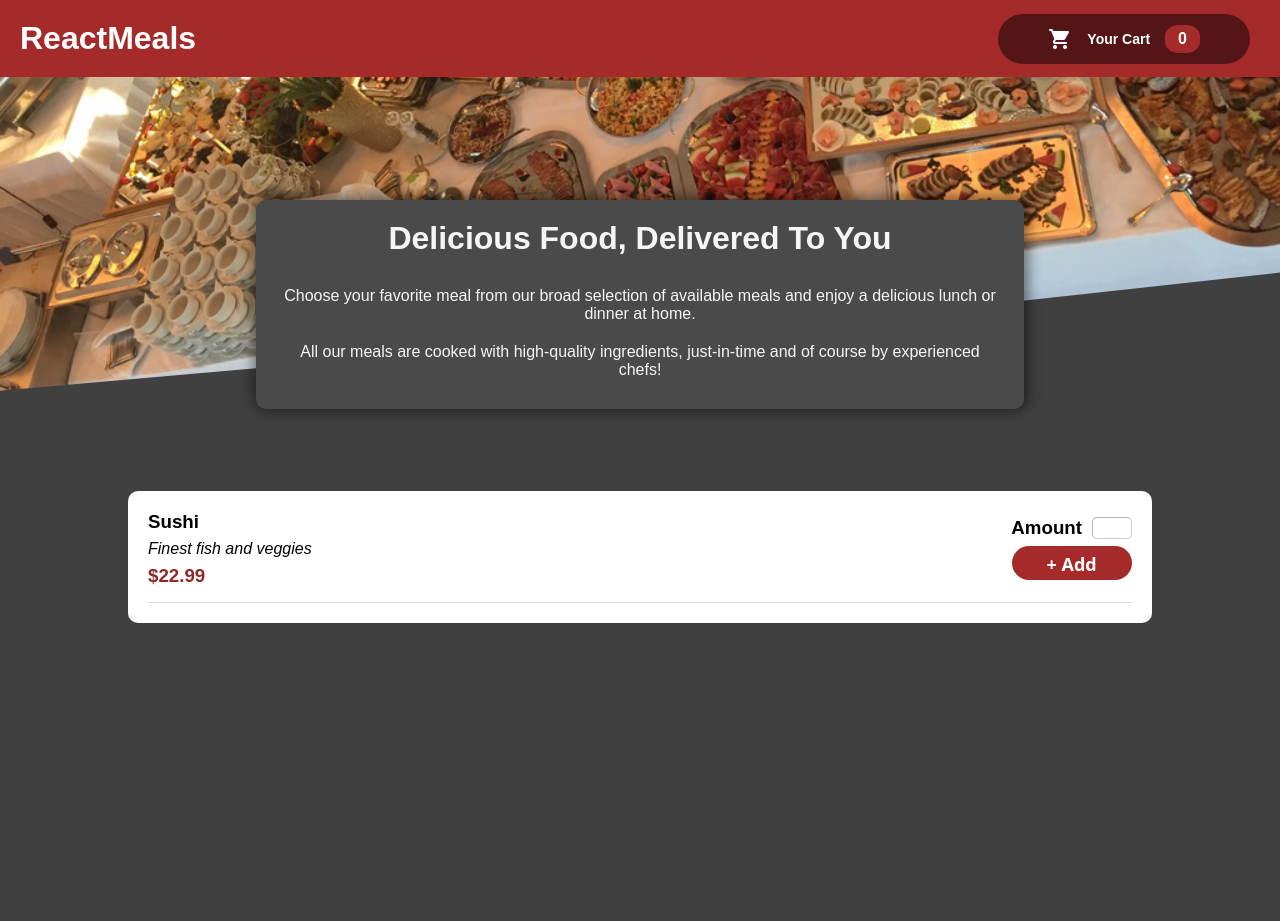
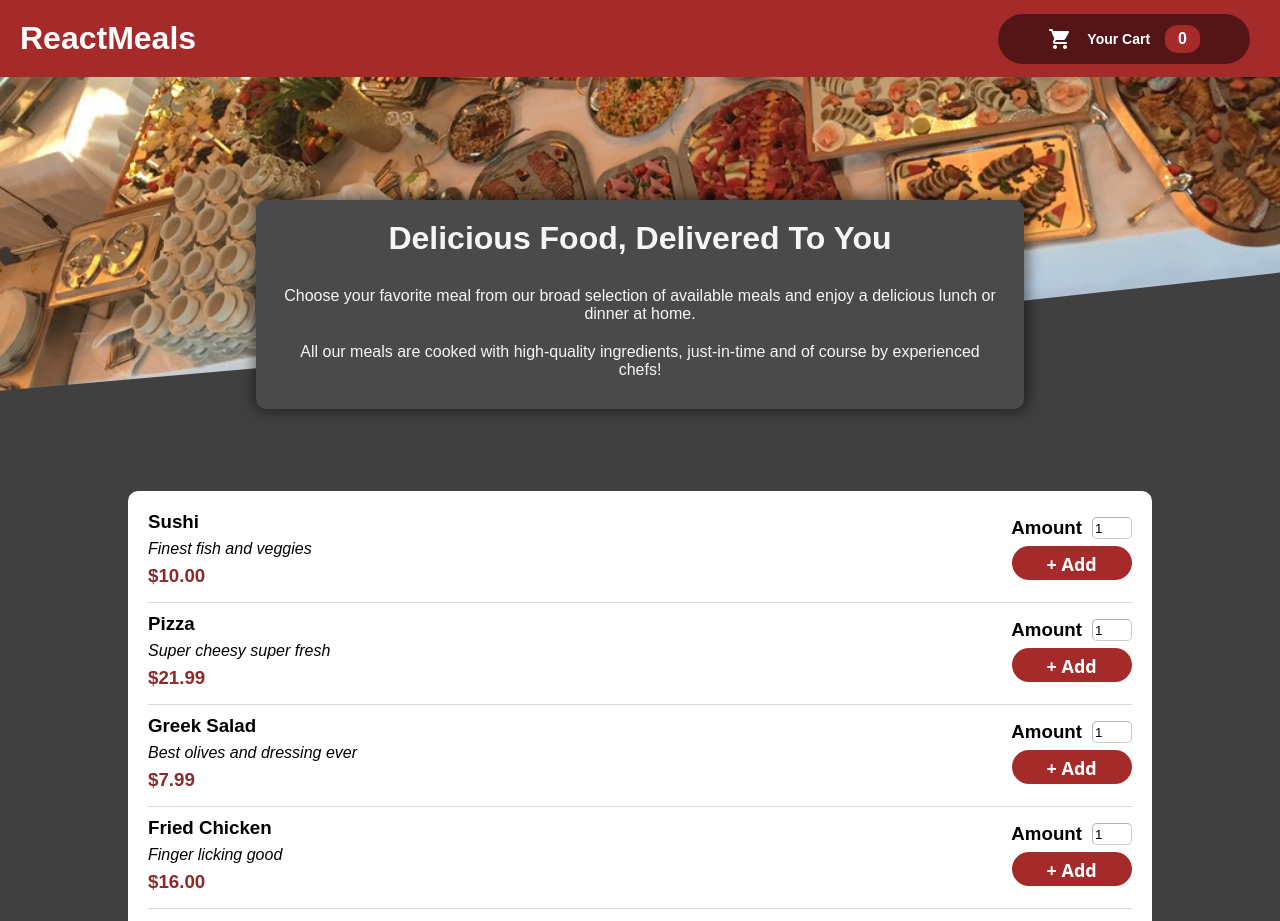
Before and after one commit to KZdesigns/orderApp, a React (Create React App) app: page / in a window 1280 px wide. Shown: the top 921 px of the page. Before the commit the page ends 800 px from the top, so only its background shows below. Built offline with nearby package versions, Linux system fonts and the light colour scheme.

Commit message:
created menuItems object and passed object via props to menue to map through and create a  menuItem for each item in the object

```diff
--- a/src/App.js
+++ b/src/App.js
@@ -5,12 +5,51 @@ import HeaderCard from "./components/HeaderCard/HeaderCard";
 import Menu from "./components/Menu/Menu";
 
 function App() {
+  const itemOne = {
+    name: "Sushi",
+    description: "Finest fish and veggies",
+    cost: 10.0,
+    amount: 1,
+  };
+  const itemTwo = {
+    name: "Pizza",
+    description: "Super cheesy super fresh",
+    cost: 21.99,
+    amount: 1,
+  };
+  const itemThree = {
+    name: "Greek Salad",
+    description: "Best olives and dressing ever",
+    cost: 7.99,
+    amount: 1,
+  };
+  const itemFour = {
+    name: "Fried Chicken",
+    description: "Finger licking good",
+    cost: 16.0,
+    amount: 1,
+  };
+  const itemFive = {
+    name: "Hamburger",
+    description: "Juicy 100% beef",
+    cost: 12.5,
+    amount: 1,
+  };
+  const itemSix = {
+    name: "Sandwhich",
+    description: "With turkey and avocado",
+    cost: 9.5,
+    amount: 1,
+  };
+
+  const menuItems = [itemOne, itemTwo, itemThree, itemFour, itemFive, itemSix];
+
   return (
     <React.Fragment>
       <Navigation />
       <Jumbotron />
       <HeaderCard />
-      <Menu />
+      <Menu menuItems={menuItems} />
     </React.Fragment>
   );
 }
--- a/src/components/Menu/Menu.js
+++ b/src/components/Menu/Menu.js
@@ -2,10 +2,17 @@ import React from "react";
 import MenuItem from "../MenuItem/MenuItem";
 import classes from "./Menu.module.css";
 
-const Menu = () => {
+const Menu = (props) => {
   return (
     <div className={classes.container}>
-      <MenuItem></MenuItem>
+      {props.menuItems.map((menuItem) => (
+        <MenuItem
+          name={menuItem.name}
+          description={menuItem.description}
+          cost={menuItem.cost}
+          amount={menuItem.amount}
+        />
+      ))}
     </div>
   );
 };
--- a/src/components/MenuItem/MenuItem.js
+++ b/src/components/MenuItem/MenuItem.js
@@ -5,14 +5,18 @@ const MenuItem = (props) => {
   return (
     <div className={classes.item}>
       <div className={classes.leftSide}>
-        <h3 className={classes.itemHeader}>Sushi</h3>
-        <p className={classes.itemText}>Finest fish and veggies</p>
-        <h3 className={classes.itemCost}>$22.99</h3>
+        <h3 className={classes.itemHeader}>{props.name}</h3>
+        <p className={classes.itemText}>{props.description}</p>
+        <h3 className={classes.itemCost}>${props.cost.toFixed(2)}</h3>
       </div>
       <div className={classes.rightSide}>
         <div className={classes.amountBox}>
           <h3 className={classes.itemHeader}>Amount</h3>
-          <input className={classes.addInput} type="number"></input>
+          <input
+            className={classes.addInput}
+            type="number"
+            defaultValue={props.amount}
+          ></input>
         </div>
         <button className={classes.addBtn}>+ Add</button>
       </div>
```
